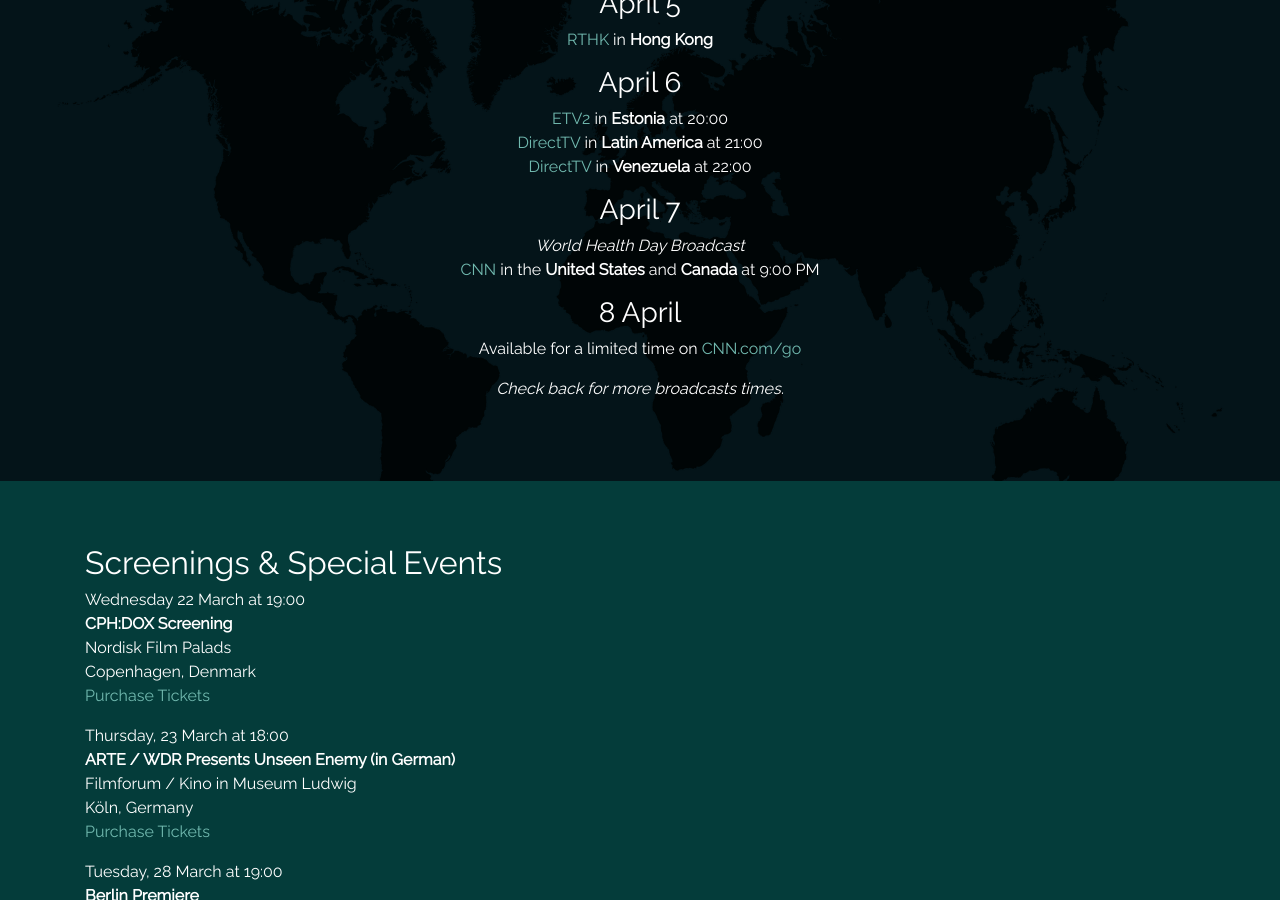
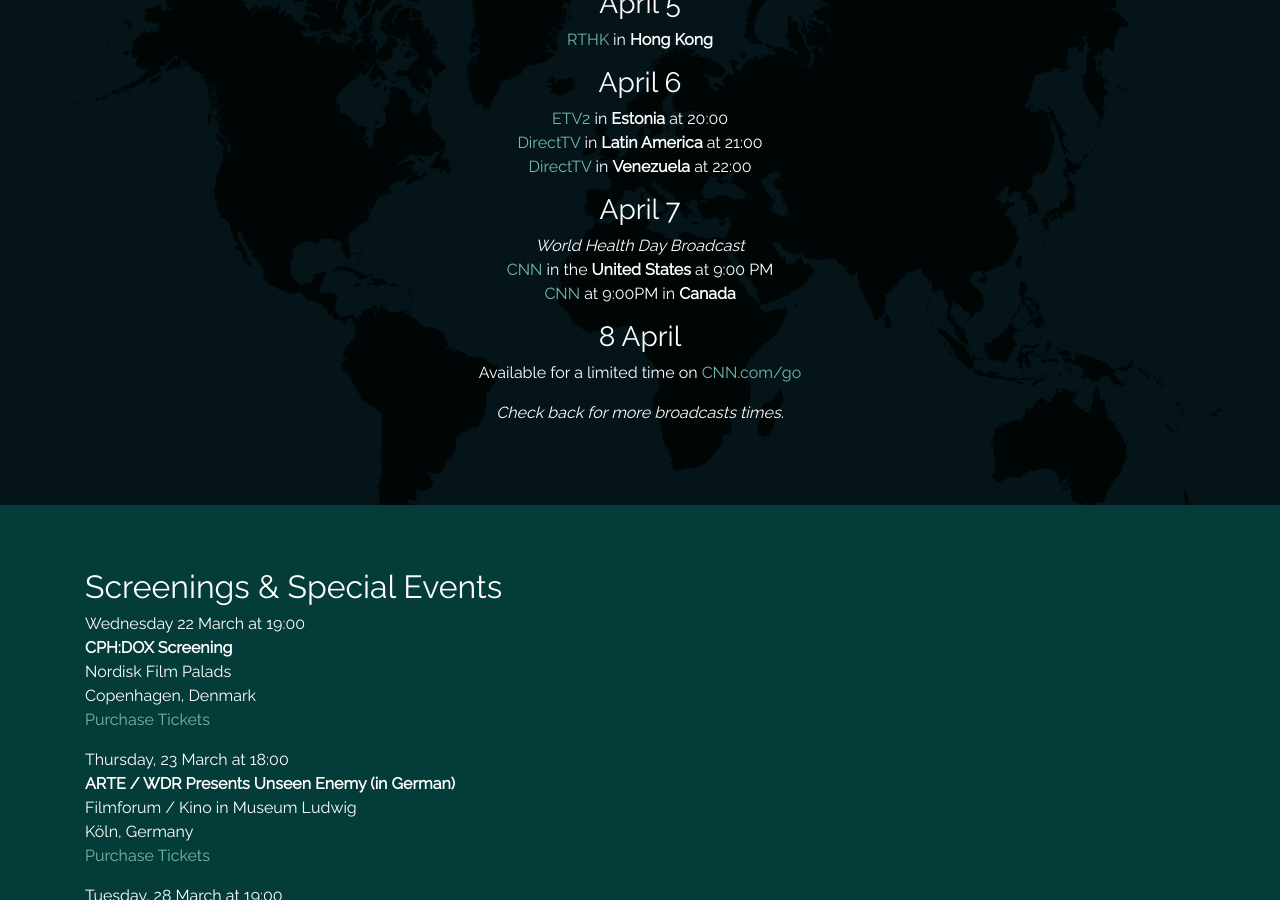
Before and after one commit to caseyg/takesallofus, a Jekyll site: the page built from index.md, in a window 1280 px wide and 900 px high, scrolled down 1580 px. Built offline with Jekyll 4.4.1, drawn with Linux system fonts in a browser that asks for light colours; nearby versions of some CDN libraries; comment, search, counter and statistics services are not loaded.

Commit message:
Updated Index

```diff
--- a/index.md
+++ b/index.md
@@ -13,9 +13,9 @@
     \ \n  \n### April 6\n\n[ETV2](http://etv2.err.ee/) in **Estonia** at 20:00  \n[DirectTV](http://www.directvla.com/)
     in **Latin America** at 21:00  \n[DirectTV](http://www.directv.com.ve/) in **Venezuela**
     at 22:00\n\n### April 7  \n*World Health Day Broadcast*  \n[CNN](http://www.cnn.com)
-    in the **United States** and **Canada** at 9:00 PM  \n\n### 8 April\n\nAvailable
-    for a limited time on [CNN.com/go  ](http://www.cnn.com/go)  \n\n*Check back for
-    more broadcasts times.*"
+    in the **United States** at 9:00 PM  \n[CNN](http://www.cnn.com) at 9:00PM in
+    **Canada**  \n\n### 8 April\n\nAvailable for a limited time on [CNN.com/go  ](http://www.cnn.com/go)
+    \ \n\n*Check back for more broadcasts times.*"
 events:
 - date-and-time: Wednesday 22 March at 19:00
   title: 'CPH:DOX Screening '
```
